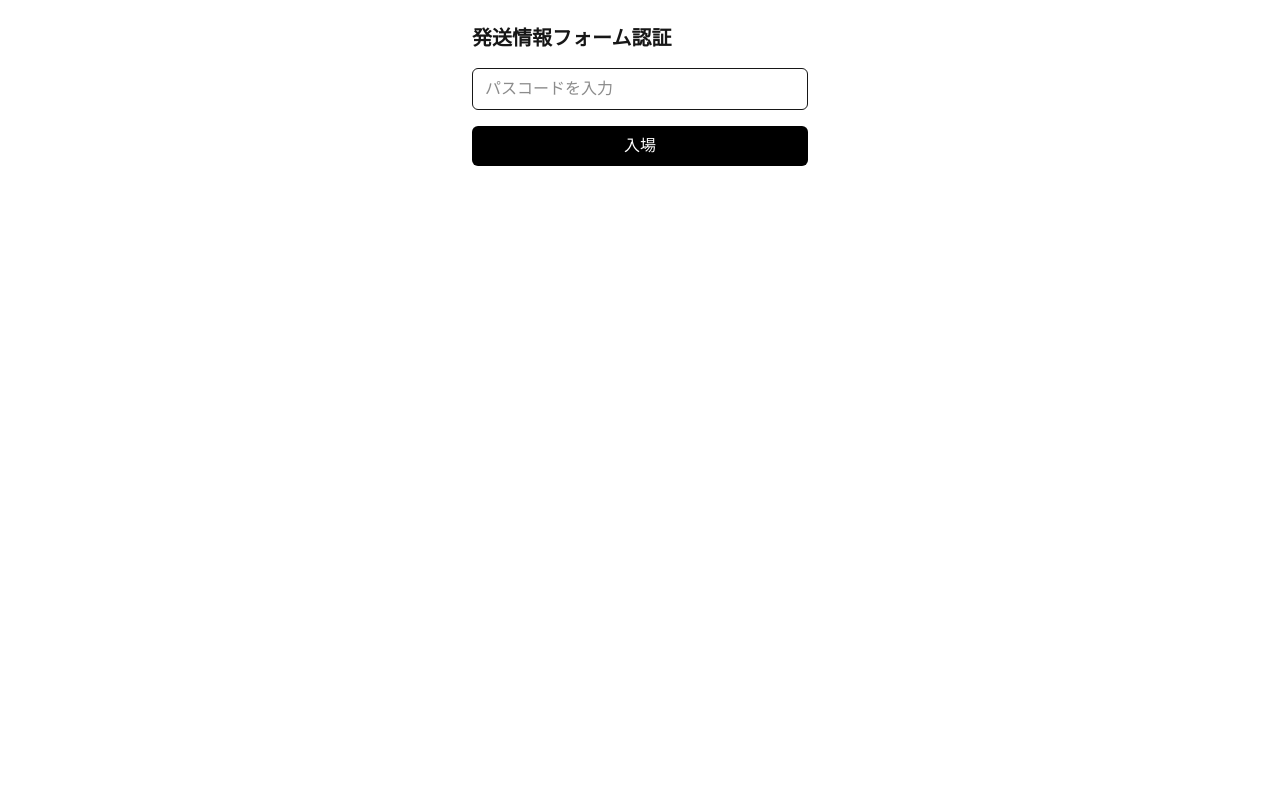
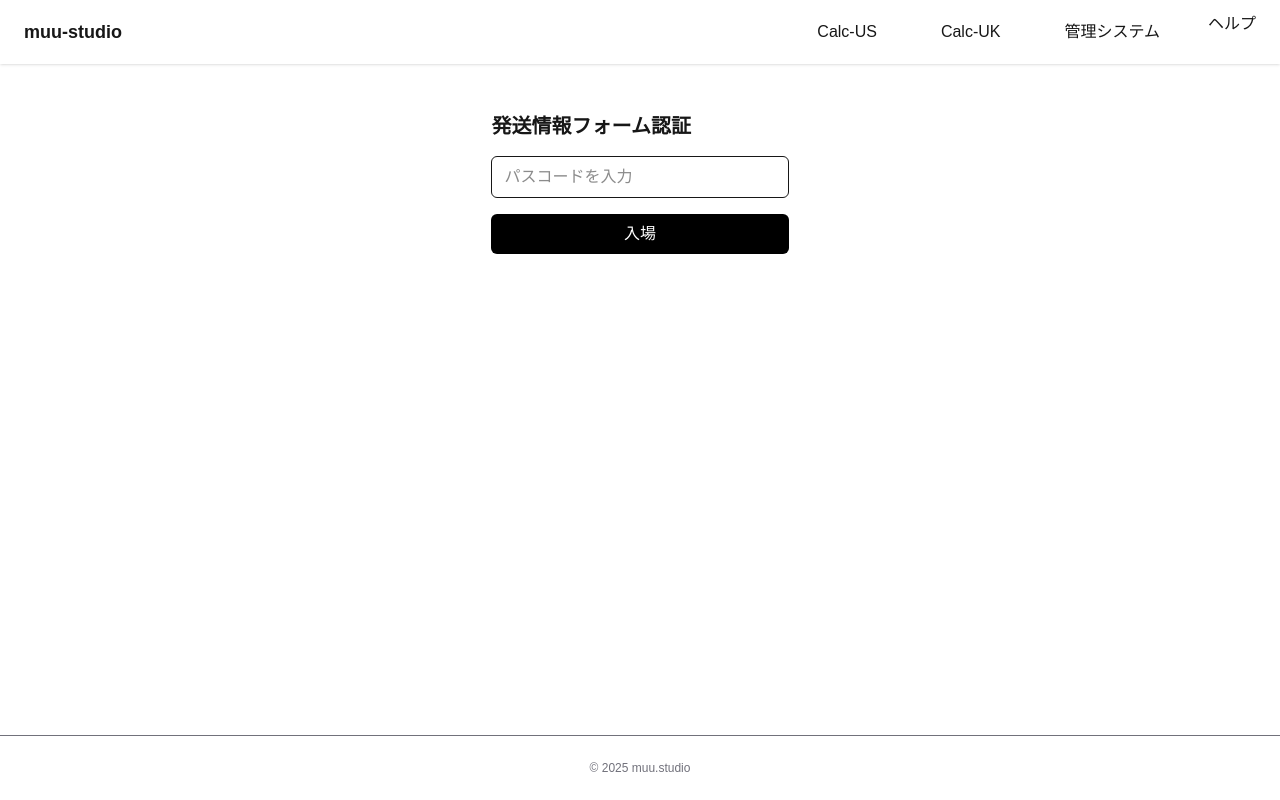
Before and after one commit to muu-ima/shipping-manager, a Next.js app: page /forms/entry in a window 1280 px wide. Built offline with nearby package versions, Linux system fonts and the light colour scheme.

Commit message:
Header.tsx,Footer.tsx,layout.tsxを作成、修正

```diff
--- a/src/app/layout.tsx
+++ b/src/app/layout.tsx
@@ -1,18 +1,28 @@
 // src/app/layout.tsx
 import './globals.css';
-import type { Metadata, Viewport } from 'next';
+import type { Metadata } from 'next';
+import Header from '@/components/Header';
+import Footer from '@/components/Footer';
 
 export const metadata: Metadata = {
-  title: 'Shipping Manager',
-  description: '…',
+  title: '',
+  description: 'Calc-US / Calc-UK / 管理システムの共通メニュー',
 };
-export const viewport: Viewport = { width: 'device-width', initialScale: 1 };
 
 export default function RootLayout({ children }: { children: React.ReactNode }) {
   return (
     <html lang="ja">
-      <body className="min-h-dvh bg-white text-gray-900">
-        {children}
+      <body className="bg-zinc-100 text-zinc-900 flex min-h-screen flex-col">
+        {/* 共通ヘッダー（中央展開メニュー付き） */}
+        <Header />
+
+        {/* 各ページが入るメイン領域 */}
+        <main className="flex-1 mx-auto max-w-7xl p-6">
+          {children}
+        </main>
+
+        {/* 共通フッター */}
+        <Footer />
       </body>
     </html>
   );
--- /dev/null
+++ b/src/components/Footer.tsx
@@ -0,0 +1,8 @@
+// src/components/Footer.tsx
+export default function Footer() {
+  return (
+    <footer className="mt-12 border-t py-6 text-center text-xs text-zinc-500">
+      &copy; {new Date().getFullYear()} muu.studio
+    </footer>
+  );
+}
--- /dev/null
+++ b/src/components/Header.tsx
@@ -0,0 +1,211 @@
+// src/components/Header.tsx
+'use client';
+
+import React, { useEffect, useMemo, useRef, useState } from 'react';
+import Link from 'next/link';
+
+type LinkItem = {
+    label: string;
+    href: string;
+    desc?: string;
+    external?: boolean;
+    placeholder?: boolean; // ← 追加: ダミー埋め用
+};
+
+// 4枚にパディング（不足分はプレースホルダーで埋める）
+function padToFour(list: LinkItem[]): LinkItem[] {
+    const need = Math.max(0, 4 - list.length);
+    return [
+        ...list,
+        ...Array.from({ length: need }, () => ({
+            label: '',
+            href: '#',
+            placeholder: true,
+        })),
+    ];
+}
+
+const calcUS: LinkItem[] = [
+    {
+        label: 'Shopify BreakEven (US)',
+        href: 'https://enyukari.capoo.jp/profit-calc/shopify-be/',
+        desc: 'Shopify用の損益分岐点を簡単に計算できます。',
+    },
+    {
+        label: '損益分岐点 (US)',
+        href: 'https://enyukari.capoo.jp/profit-calc/be-us/',
+        desc: 'US用の損益分岐点を簡単に計算できます。',
+    },
+    {
+        label: '利益計算 (US)',
+        href: 'https://enyukari.capoo.jp/profit-calc/reverse/',
+        desc: 'US用の利益計算を行い、詳細な数値を確認できます。',
+    },
+    {
+        label: '売値逆算計算 (US)',
+        href: 'https://enyukari.capoo.jp/profit-calc/reverse/',
+        desc: 'コストから必要な売値を逆算します。',
+    },
+];
+
+const calcUK: LinkItem[] = [
+    {
+        label: '利益計算 (UK)',
+        href: 'https://enyukari.capoo.jp/profit-calc/calc-uk/',
+        desc: 'UK用の利益計算をまとめています。',
+    },
+];
+
+const mgmt: LinkItem[] = [
+    {
+        label: '発送情報管理',
+        href: 'https://enyukari.capoo.jp/profit-calc/shipping-manager/',
+        desc: '発送情報を一覧・検索・カテゴリ連携で管理します。',
+    },
+];
+
+function useLockBodyScroll(locked: boolean) {
+    useEffect(() => {
+        if (!locked) return;
+        const original = document.body.style.overflow;
+        document.body.style.overflow = 'hidden';
+        return () => { document.body.style.overflow = original; };
+    }, [locked]);
+}
+
+export default function Header() {
+    const [open, setOpen] = useState<'calc-us' | 'calc-uk' | 'mgmt' | null>(null);
+    const panelRef = useRef<HTMLDivElement>(null);
+    useLockBodyScroll(!!open);
+
+    useEffect(() => {
+        function onDocClick(e: MouseEvent) {
+            if (!open) return;
+            const t = e.target as Node;
+            if (panelRef.current && !panelRef.current.contains(t)) setOpen(null);
+        }
+        function onKey(e: KeyboardEvent) {
+            if (e.key === 'Escape') setOpen(null);
+        }
+        document.addEventListener('click', onDocClick);
+        document.addEventListener('keydown', onKey);
+        return () => {
+            document.removeEventListener('click', onDocClick);
+            document.removeEventListener('keydown', onKey);
+        };
+    }, [open]);
+
+    const sections = useMemo(() => ({
+        'calc-us': { title: 'Calc-US', links: calcUS },
+        'calc-uk': { title: 'Calc-UK', links: calcUK },
+        'mgmt': { title: '管理システム', links: mgmt },
+    }), []);
+
+    const MenuPanel = ({ which }: { which: NonNullable<typeof open> }) => {
+        const items = padToFour(sections[which].links); // ← すべてのカテゴリを4枚に
+        return (
+            <div className="fixed inset-x-0 top-[64px] z-40" role="dialog" aria-modal="true">
+                <div className="fixed inset-0 bg-black/20" />
+                <div
+                    ref={panelRef}
+                    className="relative mx-auto w-[80vw] max-w-[1200px] rounded-2xl border bg-white p-8 shadow-2xl min-h-[50vh] max-h-[80vh] overflow-auto"
+                >
+                    <div className="flex items-center justify-between mb-4">
+                        <h2 className="text-2xl font-bold text-center w-full">{sections[which].title}</h2>
+                        <button
+                            className="absolute right-4 top-4 rounded-md border px-2 py-1 text-sm"
+                            onClick={() => setOpen(null)}
+                            aria-label="閉じる"
+                        >✕</button>
+                    </div>
+
+                    {/* 2×2 固定グリッド / カード高さ統一 */}
+                    <div className="grid gap-6 grid-cols-1 sm:grid-cols-2">
+                        {items.map((l, i) => {
+                            const base =
+                                "block rounded-lg border p-6 min-h-[120px] " + // ← 高さそろえ
+                                "hover:border-indigo-300 hover:bg-indigo-50/40 focus:outline-none focus:ring-2 focus:ring-indigo-400";
+                            if (l.placeholder) {
+                                return (
+                                    <div
+                                        key={`ph-${i}`}
+                                        className={`${base} opacity-0 pointer-events-none`}
+                                        aria-hidden="true"
+                                    />
+                                );
+                            }
+                            return (
+                                <a
+                                    key={l.label}
+                                    href={l.href}
+                                    className={base}
+                                    target="_blank"
+                                    rel="noopener noreferrer"
+                                >
+                                    <div className="font-semibold">{l.label}</div>
+                                    {l.desc && <p className="mt-2 text-sm text-zinc-500">{l.desc}</p>}
+                                </a>
+                            );
+                        })}
+                    </div>
+                </div>
+            </div>
+        );
+    };
+
+    return (
+        <>
+            <header className="bg-white shadow sticky top-0 z-50">
+                <div className="mx-auto max-w-7xl flex items-center justify-between px-6 py-3">
+                    <Link href="/" className="text-lg font-bold">muu-studio</Link>
+                    <nav aria-label="メイン">
+                        <ul className="flex gap-8">
+                            <li>
+                                <button
+                                    className="px-4 py-2 rounded-md cursor-pointer font-medium
+                                                transition-colors duration-200
+                                                hover:bg-indigo-50 hover:text-indigo-700
+                                                focus:outline-none focus:ring-2 focus:ring-indigo-400"
+                                    aria-haspopup="dialog"
+                                    aria-expanded={open === 'calc-us'}
+                                    onClick={() => setOpen(open === 'calc-us' ? null : 'calc-us')}
+                                >
+                                    Calc-US
+                                </button>
+                            </li>
+                            <li>
+                                <button
+                                    className="px-4 py-2 rounded-md cursor-pointer font-medium
+                                                transition-colors duration-200
+                                                hover:bg-indigo-50 hover:text-indigo-700
+                                                focus:outline-none focus:ring-2 focus:ring-indigo-400"
+                                    aria-haspopup="dialog"
+                                    aria-expanded={open === 'calc-uk'}
+                                    onClick={() => setOpen(open === 'calc-uk' ? null : 'calc-uk')}
+                                >
+                                    Calc-UK
+                                </button>
+                            </li>
+                            <li>
+                                <button
+                                    className="px-4 py-2 rounded-md cursor-pointer font-medium
+                                                transition-colors duration-200
+                                                hover:bg-indigo-50 hover:text-indigo-700
+                                                focus:outline-none focus:ring-2 focus:ring-indigo-400"
+                                    aria-haspopup="dialog"
+                                    aria-expanded={open === 'mgmt'}
+                                    onClick={() => setOpen(open === 'mgmt' ? null : 'mgmt')}
+                                >
+                                    管理システム
+                                </button>
+                            </li>
+                            <li><Link className="font-medium py-2" href="/help">ヘルプ</Link></li>
+                        </ul>
+                    </nav>
+                </div>
+            </header>
+
+            {open && <MenuPanel which={open} />}
+        </>
+    );
+}
```
